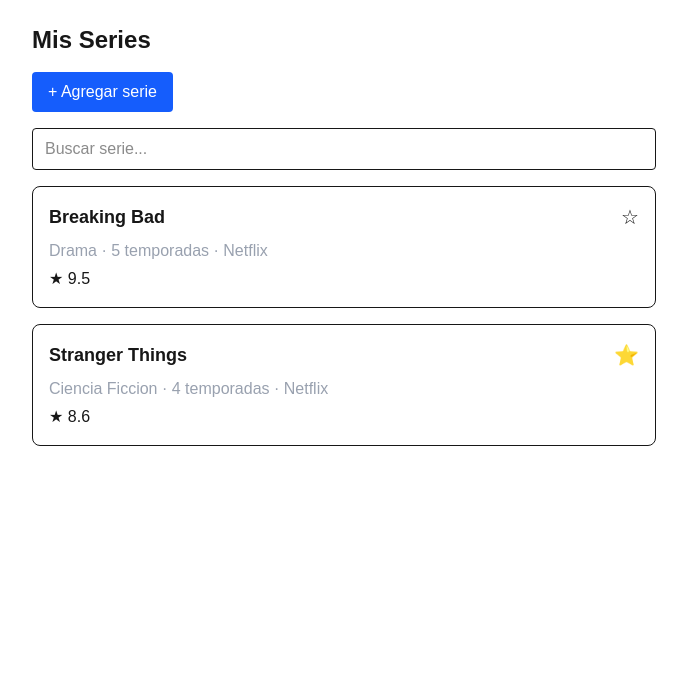
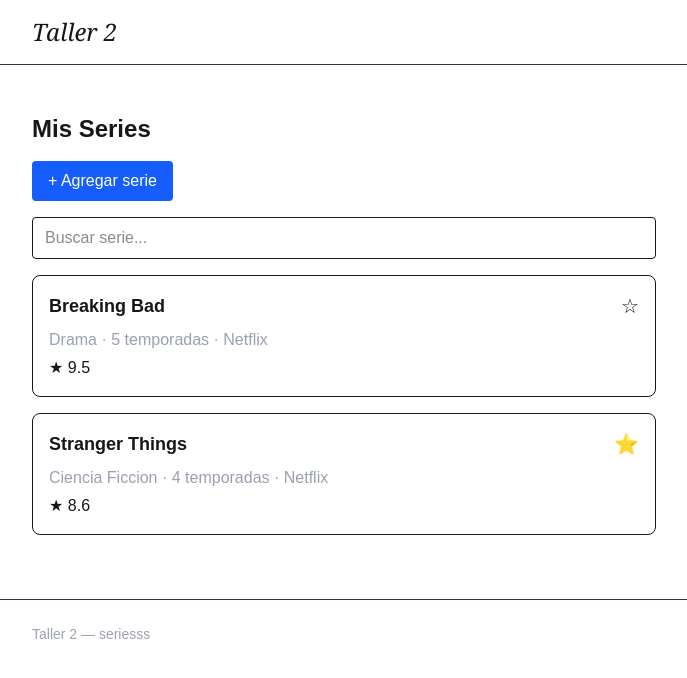
Before and after one commit to Juanromero011/taller-2-web, a Next.js app: page / in a window 1280 px wide. Shown: the top 678 px of the page, without its empty margins (296-983 px from the left). Built offline with nearby package versions, Linux system fonts and the light colour scheme; a web font is replaced by a local one.

Commit message:
footer y header

```diff
--- a/src/app/layout.tsx
+++ b/src/app/layout.tsx
@@ -2,6 +2,9 @@
 import { Unbounded } from "next/font/google";
 import { SerieProvider } from "@/context/SerieContext";
 import { Serie } from "@/types/series";
+import Header from "@/components/header";
+import Footer from "@/components/footer";
+
 import "./globals.css";
 
 const unbounded = Unbounded({ subsets: ["latin"] });
@@ -41,7 +44,9 @@
     <html lang="es">
       <body className={unbounded.className}>
         <SerieProvider seriesIniciales={seriesIniciales}>
-          {children}
+          <Header />
+          <main>{children}</main>
+          <Footer />
         </SerieProvider>
       </body>
     </html>
--- /dev/null
+++ b/src/components/footer.tsx
@@ -0,0 +1,11 @@
+function Footer() {
+    return (
+        <footer className="border-t border-[#2E3350] py-6 mt-10">
+            <div className="max-w-2xl mx-auto px-6 text-sm text-[#9CA3AF]">
+                Taller 2 — seriesss
+            </div>
+        </footer>
+    );
+}
+
+export default Footer;
--- /dev/null
+++ b/src/components/header.tsx
@@ -0,0 +1,15 @@
+import Link from "next/link";
+
+function Header() {
+    return (
+        <header className="border-b border-[#2E3350] py-4 mb-6">
+            <div className="max-w-2xl mx-auto px-6 align-center">
+                <Link href="/">
+                    <h1 className="font-serif italic text-2xl">Taller 2</h1>
+                </Link>
+            </div>
+        </header>
+    );
+}
+
+export default Header;
```
